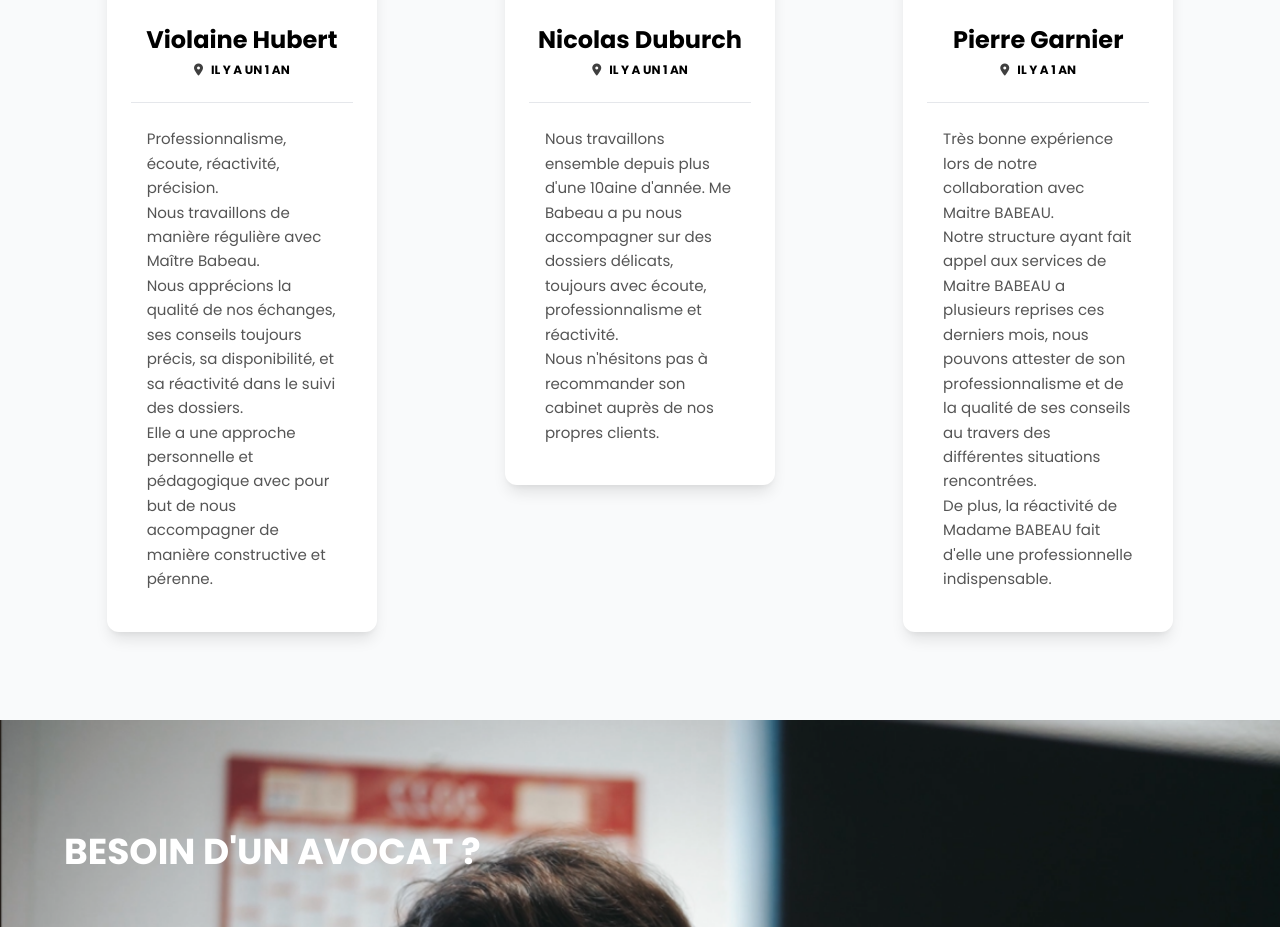
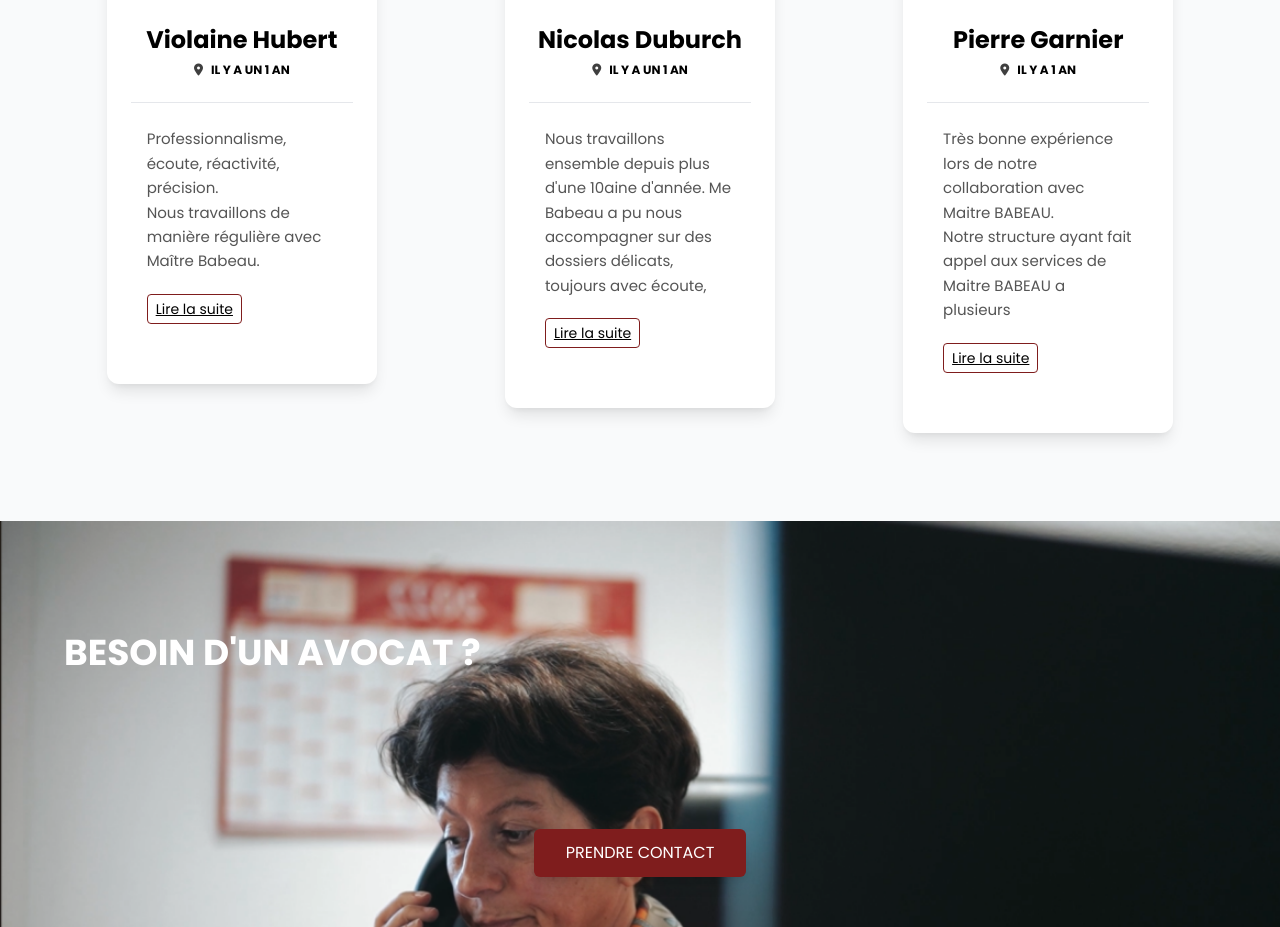
Before and after one commit to hyacinthengoma/notion_fl_bo, a Next.js app in the folder notion-blog/: page /honoraires in a window 1280 px wide. Shown: the part 1860-2787 px from the top of the page. Built offline with nearby package versions, Linux system fonts and the light colour scheme.

Commit message:
add button read more on advice block

```diff
--- a/notion-blog/src/components/BackToTop.tsx
+++ b/notion-blog/src/components/BackToTop.tsx
@@ -44,7 +44,7 @@ export default function BackToTop() {
     });
     return (
         <>
-            <button className={"hidden fixed text-white shadow-xl rounded-l-lg top-3/4 z-50 px-10 py-5 bg-red-900 hover:bg-red-800 shadow right-0 transition-all duration-500"} id={"backToTop"}>
+            <button className={"hidden fixed text-white shadow-xl rounded-l-lg top-3/4 z-50 px-5 py-5 bg-red-900 hover:bg-red-800 shadow right-0 transition-all duration-500"} id={"backToTop"}>
                 <svg xmlns="http://www.w3.org/2000/svg" fill="none" viewBox="0 0 24 24" strokeWidth={1.5} stroke="currentColor" className="w-6 h-6">
                     <path strokeLinecap="round" strokeLinejoin="round" d="M12 19.5v-15m0 0l-6.75 6.75M12 4.5l6.75 6.75" />
                 </svg>
--- a/notion-blog/src/components/recommendation.tsx
+++ b/notion-blog/src/components/recommendation.tsx
@@ -1,8 +1,22 @@
 import Image from "next/image";
+import React, { useState } from "react";
+export default function Recommendation() {
 
-export default function Recommendation() {
+        const [showText, setShowText] = useState(false);
+        const [showSecondText, setSecondShowText] = useState(false);
+        const [showThirdText, setThirdShowText] = useState(false);
+        const [buttonText1, setButtonText1] = useState("Lire la suite");
+        const [buttonText2, setButtonText2] = useState("Lire la suite");
+        const [buttonText3, setButtonText3] = useState("Lire la suite");
     return (
-        <div className={"bg-gray-50 py-16"}>
+   <div className={"bg-gray-50 py-16"}>
+       {/**
+            <button onClick={() => setShowText(!showText)}>Toggle Text</button>
+                <p style={{ display: showText ? "block" : "none" }}>
+                    This is some text that can be shown or hidden.
+                </p>
+        */}
+
             <div className={"flex justify-center w-full"}>
                 <div className={"w-5/6"}>
                     <h2 className={"font-bold text-black text-[2rem] uppercase mb-16"}>ILS RECOMMANDENT LE CABINET</h2>
@@ -41,10 +55,17 @@ export default function Recommendation() {
                                     <div className="mt-6 py-6 border-t border-slate-200 text-center h-auto ">
                                         <div className="flex flex-wrap justify-center">
                                             <div className="w-full px-4">
-                                                <p className="font-light leading-relaxed text-slate-600 mb-4 text-left">Professionnalisme, écoute, réactivité, précision.<br/>
+                                                <p id="text" className="font-light leading-relaxed text-slate-600 mb-4 text-left">Professionnalisme, écoute, réactivité, précision.<br/>
                                                     Nous travaillons de manière régulière avec Maître Babeau. <br/>
-                                                    Nous apprécions la qualité de nos échanges, ses conseils toujours précis, sa disponibilité, et sa réactivité dans le suivi des dossiers.<br/>
-                                                    Elle a une approche personnelle et pédagogique avec pour but de nous accompagner de manière constructive et pérenne.</p>
+                                                    <span style={{ display: showText ? "block" : "none" }}>
+                                                        Nous apprécions la qualité de nos échanges, ses conseils toujours précis, sa disponibilité, et sa réactivité dans le suivi des dossiers.<br/>
+                                                        Elle a une approche personnelle et pédagogique avec pour but de nous accompagner de manière constructive et pérenne.
+                                                    </span>
+                                                    <div className={"text-end"}>
+                                                      <button onClick={() => {setShowText(!showText); setButtonText1(buttonText1 === "Lire la suite" ? "Réduire le texte" : "Lire la suite"); }} className={"text-black text-sm border border-red-900 rounded px-2 my-5 py-1"}><u>{buttonText1}</u></button>
+                                                    </div>
+                                                </p>
+
                                             </div>
                                         </div>
                                     </div>
@@ -85,7 +106,16 @@ export default function Recommendation() {
                                     <div className="mt-6 py-6 border-t border-slate-200 text-center h-auto">
                                         <div className="flex flex-wrap justify-center">
                                             <div className="w-full px-4">
-                                                <p className="font-light leading-relaxed text-slate-600 mb-4 text-left">Nous travaillons ensemble depuis plus d'une 10aine d'année. Me Babeau a pu nous accompagner sur des dossiers délicats, toujours avec écoute, professionnalisme et réactivité.<br/> Nous n'hésitons pas à recommander son cabinet auprès de nos propres clients.</p>
+                                                <p className="font-light leading-relaxed text-slate-600 mb-4 text-left">Nous travaillons ensemble depuis plus d'une 10aine d'année. Me Babeau a pu nous accompagner sur des dossiers délicats, toujours avec écoute,
+                                                    <span style={{ display: showSecondText ? "block" : "none" }}>
+                                                         professionnalisme et réactivité.<br/> Nous n'hésitons pas à recommander son cabinet auprès de nos propres clients.
+                                                    </span>
+                                                    <div className={"text-end"}>
+                                                        <button onClick={() => {setSecondShowText(!showSecondText); setButtonText2(buttonText2 === "Lire la suite" ? "Réduire le texte" : "Lire la suite"); }} className={"text-black text-sm border border-red-900 rounded px-2 my-5 py-1"}><u>{
+                                                            buttonText2
+                                                        }</u></button>
+                                                    </div>
+                                                </p>
                                             </div>
                                         </div>
                                     </div>
@@ -126,8 +156,15 @@ export default function Recommendation() {
                                         <div className="flex flex-wrap justify-center">
                                             <div className="w-full px-4">
                                                 <p className="font-light leading-relaxed text-slate-600 mb-4 text-left">Très bonne expérience lors de notre collaboration avec Maitre BABEAU.<br/>
-                                                    Notre structure ayant fait appel aux services de Maitre BABEAU a plusieurs reprises ces derniers mois, nous pouvons attester de son professionnalisme et de la qualité de ses conseils au travers des différentes situations rencontrées.<br/>
+                                                    Notre structure ayant fait appel aux services de Maitre BABEAU a plusieurs
+                                                    <span style={{ display: showThirdText ? "block" : "none" }}>
+                                                   reprises ces derniers mois, nous pouvons attester de son professionnalisme et de la qualité de ses conseils au travers des différentes situations rencontrées.<br/>
                                                     De plus, la réactivité de Madame BABEAU fait d'elle une professionnelle indispensable.
+                                                    </span>
+                                                    <div className={"text-end"}>
+                                                        <button onClick={() => {setThirdShowText(!showThirdText);setButtonText3(buttonText3 === "Lire la suite" ? "Réduire le texte" : "Lire la suite"); }} className={"text-black text-sm border border-red-900 rounded px-2 my-5 py-1"}><u>{buttonText3}</u></button>
+                                                    </div>
+
                                                 </p>
                                             </div>
                                         </div>
```
Also changed, not shown: notion-blog/src/pages/index.tsx (+7 -2 lines).
